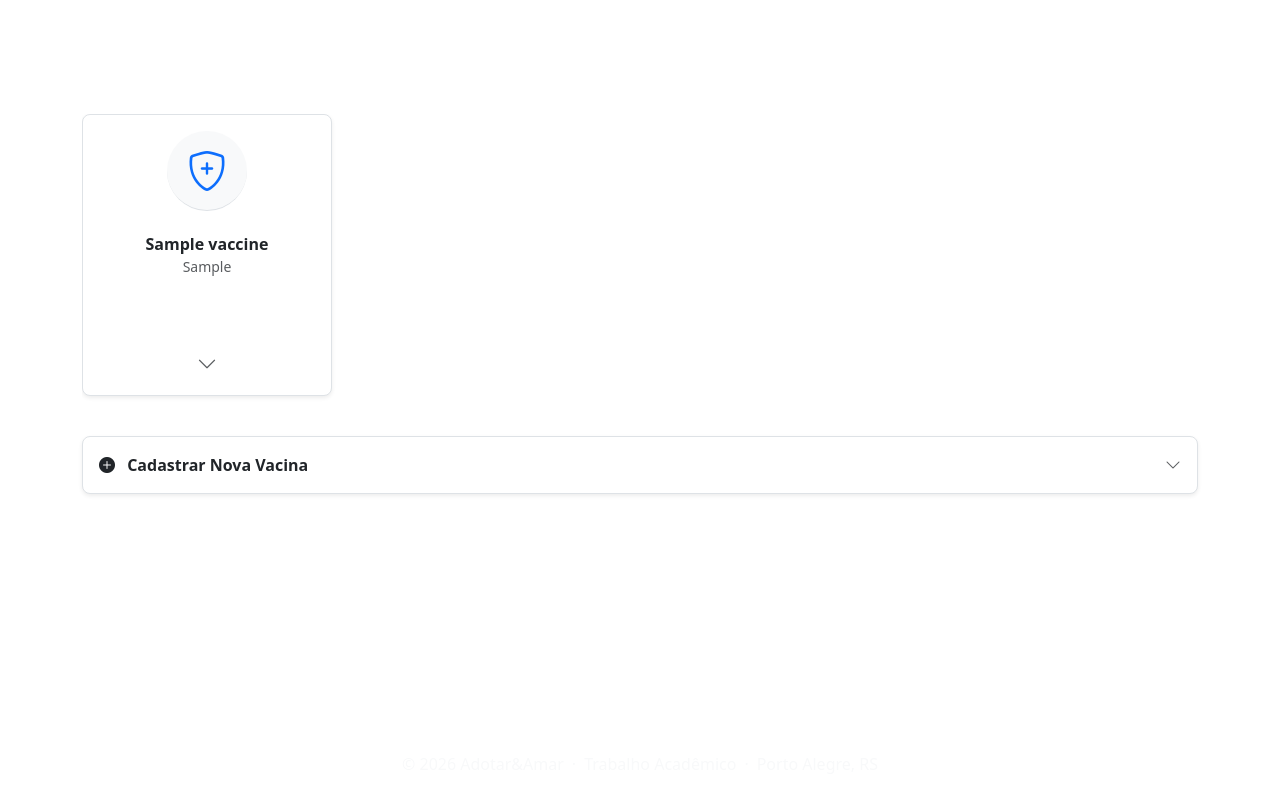
After one commit to anleaes/2026-1-SDM-Segunda-Noite-ZS-07, a Django app: page /vacinas/listar/management/ in a window 1280 px wide. The commit adds this page. Run offline with Django 5.2, Linux system fonts and the light colour scheme; a user stored in the database is signed in; tables that the repository leaves empty hold one stand-in row (values such as "Sample post").

Commit message:
creating manage vaccines pages

```diff
--- /dev/null
+++ b/apps/vaccines/forms.py
@@ -0,0 +1,10 @@
+from django import forms
+from .models import Vaccine
+
+class VaccinesForm(forms.ModelForm):
+    class Meta:
+        model = Vaccine
+        fields = [
+            'name', 'description',
+            'years_prevention', 'manufacturer',
+        ]
--- a/apps/vaccines/urls.py
+++ b/apps/vaccines/urls.py
@@ -8,5 +8,9 @@ router = routers.SimpleRouter()
 router.register('', views.VaccineViewSet, basename='vacinas')
 
 urlpatterns = [
+    path('listar/<str:direction>/', views.list_vaccines, name='list_vaccines'),
+    path('editar/<int:id_vaccine>/', views.edit_vaccine, name='edit_vaccine'),
+    path('excluir/<int:id_vaccine>/', views.delete_vaccine, name='delete_vaccine'),
+    path('adicionar/', views.add_vaccine, name='add_vaccine'),
     path('', include(router.urls) )
 ]
--- a/apps/vaccines/views.py
+++ b/apps/vaccines/views.py
@@ -1,9 +1,73 @@
-from django.shortcuts import render
+from django.shortcuts import render, get_object_or_404, redirect
+from django.contrib import messages
+from django.contrib.auth.decorators import user_passes_test
 from .models import Vaccine
 from rest_framework import viewsets
 from .serializer import VaccineSerializer
+from .forms import VaccinesForm
 
 # Create your views here.
 class VaccineViewSet(viewsets.ModelViewSet):
     queryset = Vaccine.objects.all()
     serializer_class = VaccineSerializer
+
+def is_admin_or_mod(user):
+    return user.is_authenticated and user.is_staff
+
+@user_passes_test(is_admin_or_mod)
+def add_vaccine(request):
+    if request.method == 'POST':
+        form = VaccinesForm(request.POST, request.FILES)
+        if form.is_valid():
+            form.save()
+
+    return redirect('vaccines:list_vaccines', direction='management')
+
+def list_vaccines(request, direction):
+    if request.method == 'POST':
+        vaccine_id = request.POST.get('vaccine_id')
+        if vaccine_id:
+            vaccine = get_object_or_404(Vaccine, pk=vaccine_id)
+            vaccine.save()
+            return redirect('vaccines:list_vaccines', direction=direction)
+
+    vaccines = Vaccine.objects.all()
+    context = {
+        'vaccines': vaccines,
+    }
+
+    if direction == 'management':
+        template_name = 'vaccines/list_vaccines.html'
+        form_vaccines = VaccinesForm()
+        context['form_vaccines'] = form_vaccines
+
+    return render(request, template_name, context)
+
+@user_passes_test(is_admin_or_mod)
+def edit_vaccine(request, id_vaccine):
+    vaccine = get_object_or_404(Vaccine, id=id_vaccine)
+    if request.method == 'POST':
+
+        if 'quick_status_update' in request.POST:
+            vaccine.save()
+            return redirect('vaccines:list_vaccines', direction='management')
+
+        form = VaccinesForm(request.POST, instance=vaccine)
+        if form.is_valid():
+            form.save()
+            return redirect('vaccines:list_vaccines', direction='management')
+
+    return redirect('vaccines:list_vaccines', direction='management')
+
+@user_passes_test(is_admin_or_mod)
+def delete_vaccine(request, id_vaccine):
+    vaccine = get_object_or_404(Vaccine, id=id_vaccine)
+
+    if request.method == 'POST':
+        nome_vacina = vaccine.name
+        vaccine.delete()
+        messages.success(request, f'A vacina "{nome_vacina}" foi excluída com sucesso!')
+
+        return redirect('vaccines:list_vaccines', direction='management')
+
+    return redirect('vaccines:list_vaccines', direction='management')
--- a/templates/base.html
+++ b/templates/base.html
@@ -12,7 +12,7 @@
     {% block extra_css %}
     {% endblock extra_css %}
 </head>
-<body>
+<body class="d-flex flex-column min-vh-100">
     <header>
         <nav class="navbar navbar-expand-md navbar-dark py-3 container">
 
@@ -95,9 +95,10 @@
     </div>
     {% endif %}
 
-    {% block body %}
-
-    {% endblock body %}
+    <main class="flex-grow-1">
+        {% block body %}
+        {% endblock body %}
+    </main>
 
     <footer class="mt-5 py-4">
         <div class="container d-flex flex-column flex-md-row justify-content-center align-items-center text-light gap-2 gap-md-0 text-center">
--- a/templates/core/home.html
+++ b/templates/core/home.html
@@ -42,7 +42,11 @@
                         {% else %}
                             <div class="foto-animal">Sem Foto</div>
                         {% endif %}
+                        <div style="background-color: #edbead;">
+                                <h5>{{animal.name}}</h5>
+                        </div>
                         <div class="sobre-animal">
+
                             <div>
                                 {{animal.breed}}
                                 <span>·</span>
--- /dev/null
+++ b/templates/vaccines/list_vaccines.html
@@ -0,0 +1,153 @@
+{% extends 'base.html' %}
+{% load static %}
+
+{% block title %}{{ block.super }}{% endblock title %}
+
+{% block extra_css %}
+    <link rel="stylesheet" href="{% static 'css/list_animals_management.css' %}">
+{% endblock extra_css %}
+
+{% block body %}
+<div class="container py-4">
+
+    <div class="rn-card">
+
+        <div class="tab-content" id="tabGerenciamentoConteudo">
+
+            <div class="tab-pane fade show active mb-3" id="vaccines-panel" role="tabpanel" aria-labelledby="vaccines-tab">
+
+                <div class="d-flex gap-3 overflow-auto flex-nowrap pb-4 align-items-start">
+
+                    {% for vaccine in vaccines %}
+                    <div class="border rounded-3 p-0 bg-white shadow-sm flex-shrink-0 d-flex flex-column" style="width: 250px;">
+
+                        <div class="text-center cursor-pointer p-3 d-flex flex-column flex-grow-1"
+                            data-bs-toggle="collapse"
+                            data-bs-target="#vaccine-collapse-{{ vaccine.id }}"
+                            style="height: 280px; cursor: pointer;">
+
+                            <div class="d-flex align-items-center justify-content-center bg-light border-bottom text-muted mb-3 mx-auto rounded-circle" style="width: 80px; height: 80px;">
+                                <i class="bi bi-shield-plus fs-1 text-primary"></i>
+                            </div>
+
+                            <div class="mt-2 mb-3 flex-grow-1">
+                                <h6 class="fw-bold mb-0" style="color: var(--text);">{{ vaccine.name }}</h6>
+                                <small class="text-muted">{{ vaccine.manufacturer }}</small>
+                            </div>
+                            <i class="bi bi-chevron-down text-muted fs-5"></i>
+                        </div>
+
+                        <div class="collapse mx-4" id="vaccine-collapse-{{ vaccine.id }}">
+                            <hr class="my-2 text-muted">
+
+                            <div class="mt-3 mb-3 text-start">
+                                <p class="small text-muted mb-2" style="line-height: 1.4;">
+                                    {{ vaccine.description }}
+                                </p>
+                                <div class="badge bg-light text-dark border w-100 py-2 text-start">
+                                    <i class="bi bi-clock-history me-1"></i> Proteção: {{ vaccine.years_prevention }} ano(s)
+                                </div>
+                            </div>
+
+                            <div class="d-flex gap-2 mb-4 justify-content-center">
+                                <button type="button" class="btn botao-filtro" data-bs-toggle="modal" data-bs-target="#modal-editar-vacina-{{ vaccine.id }}">
+                                    <i class="bi bi-pencil-square"></i> Editar
+                                </button>
+
+                                <form method="POST" action="{% url 'vaccines:delete_vaccine' vaccine.id %}" class="flex-grow-1" onsubmit="return confirm('Tem certeza que deseja excluir esta vacina?');">
+                                    {% csrf_token %}
+                                    <button type="submit" class="btn botao-filtro" style="background: #dc3545 !important;">
+                                        <i class="bi bi-trash"></i> Excluir
+                                    </button>
+                                </form>
+                            </div>
+                        </div>
+                    </div>
+
+                    <div class="modal fade text-start" id="modal-editar-vacina-{{ vaccine.id }}" tabindex="-1" aria-hidden="true">
+                        <div class="modal-dialog modal-dialog-centered">
+                            <div class="modal-content">
+                                <div class="modal-header">
+                                    <h5 class="modal-title" style="color: var(--text);">Editar: {{ vaccine.name }}</h5>
+                                    <button type="button" class="btn-close" data-bs-dismiss="modal" aria-label="Fechar"></button>
+                                </div>
+
+                                <form method="POST" action="{% url 'vaccines:edit_vaccine' vaccine.id %}">
+                                    {% csrf_token %}
+
+                                    <div class="modal-body">
+                                        <div class="mb-3">
+                                            <label class="form-label fw-medium small">Nome da Vacina</label>
+                                            <input type="text" name="name" class="form-control form-control-sm" value="{{ vaccine.name }}" required>
+                                        </div>
+
+                                        <div class="mb-3">
+                                            <label class="form-label fw-medium small">Fabricante</label>
+                                            <input type="text" name="manufacturer" class="form-control form-control-sm" value="{{ vaccine.manufacturer }}" required>
+                                        </div>
+
+                                        <div class="mb-3">
+                                            <label class="form-label fw-medium small">Descrição</label>
+                                            <textarea name="description" class="form-control form-control-sm" rows="3">{{ vaccine.description }}</textarea>
+                                        </div>
+
+                                        <div class="mb-3">
+                                            <label class="form-label fw-medium small">Anos de Proteção</label>
+                                            <input type="number" step="any" name="years_prevention" class="form-control form-control-sm" value="{{ vaccine.years_prevention|stringformat:'s' }}" required>
+                                        </div>
+                                    </div>
+
+                                    <div class="modal-footer border-top-0 pt-0">
+                                        <button type="button" class="btn btn-secondary" data-bs-dismiss="modal">Cancelar</button>
+                                        <button type="submit" class="btn botao-filtro">Salvar Alterações</button>
+                                    </div>
+                                </form>
+                            </div>
+                        </div>
+                    </div>
+
+                    {% empty %}
+                    <div class="w-100 text-center text-muted py-5">
+                        <i class="bi bi-inbox fs-1 d-block mb-2"></i>
+                        Nenhuma vacina cadastrada no sistema.
+                    </div>
+                    {% endfor %}
+                </div>
+            </div>
+
+            <div class="border rounded-3 bg-white shadow-sm mb-4 overflow-hidden">
+                <div class="d-flex justify-content-between align-items-center p-3"
+                        style="cursor: pointer;"
+                        data-bs-toggle="collapse"
+                        data-bs-target="#formNovaVacina">
+                    <span class="fw-bold fs-6" style="color: var(--text);">
+                        <i class="bi bi-plus-circle-fill me-2" style="color: var(--primary);"></i>
+                        Cadastrar Nova Vacina
+                    </span>
+                    <i class="bi bi-chevron-down text-muted"></i>
+                </div>
+
+                <div class="collapse" id="formNovaVacina">
+                    <div class="p-4">
+                        <form action="{% url 'vaccines:add_vaccine' %}" method="POST">
+                            {% csrf_token %}
+
+                            <div class="form-django row">
+                                {{ form_vaccines.as_p }}
+                            </div>
+
+                            <div class="text-end mt-4 pt-3 border-top">
+                                <button type="submit" class="btn botao-filtro px-4 py-2 fw-bold">Salvar Vacina</button>
+                            </div>
+                        </form>
+                    </div>
+                </div>
+            </div>
+
+        </div>
+
+    </div>
+</div>
+
+
+{% endblock body %}
```
Also changed, not shown: templates/dashboard/management_panel.html (+10 -0 lines).
